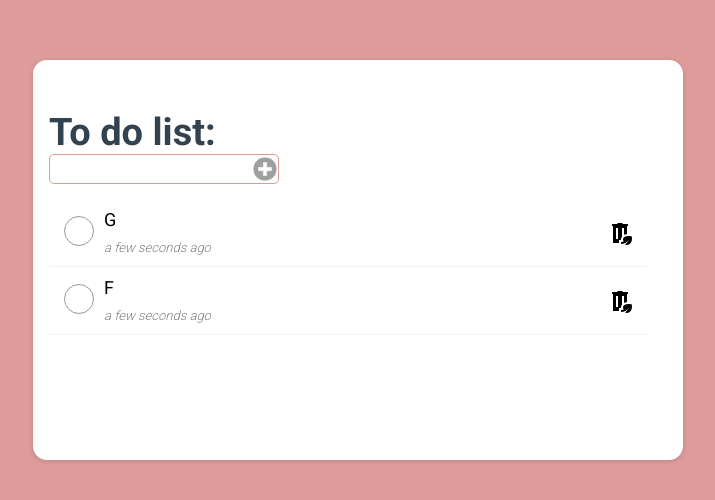
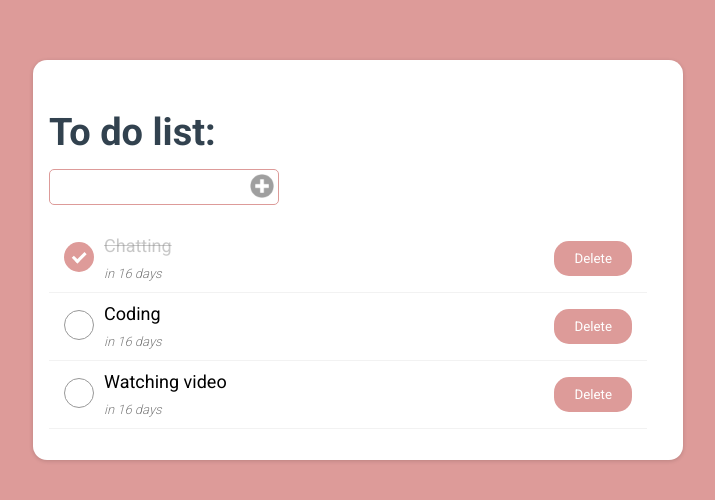
Before and after one commit to thienphamIT1907/TODO-List-PL, a React (Vite) app: page / in a window 1280 px wide. Shown: the part 140-640 px from the top of the page, without its empty margins (282-997 px from the left). Built offline with nearby package versions, Linux system fonts and the light colour scheme; data requests are answered from the project's data file.

Commit message:
Enhance UI

```diff
--- a/src/components/todo/v1/Input/index.jsx
+++ b/src/components/todo/v1/Input/index.jsx
@@ -39,7 +39,7 @@ const Input = () => {
       setTodoList(response);
     }
     setIsFetchingTodoList(false);
-    setIsDisabled(false);
+    setIsDisabled(false); // TODO: Fix this to prevent creat empty todo
     toast("Create new TODO successfully!", {
       type: "success",
     });
--- a/src/components/todo/v1/Input/styles.js
+++ b/src/components/todo/v1/Input/styles.js
@@ -1,14 +1,14 @@
 import styled from "styled-components";
 
 const InputStyled = styled.div`
-  margin-bottom: 15px;
+  margin: 15px 0 20px;
   position: relative;
   width: 230px;
 
   & > input {
     outline: none;
     border: 1px solid #dd9b99;
-    padding: 5px 32px 5px 10px;
+    padding: 8px 32px 8px 10px;
     border-radius: 5px;
     width: 230px;
     font-size: 15px;
@@ -19,8 +19,8 @@ const InputStyled = styled.div`
     width: 24px;
     height: 24px;
     position: absolute;
-    top: 3px;
-    right: 2px;
+    top: 5px;
+    right: 5px;
     cursor: pointer;
     transition: all 0.4s;
     border: none;
--- a/src/components/todo/v1/Item/index.jsx
+++ b/src/components/todo/v1/Item/index.jsx
@@ -41,7 +41,7 @@ const TodoItem = ({ todo, setIsShowConfirm, setSelectingId }) => {
         <p className={`todo-content ${isChecked && "completed"}`}>{title}</p>
         <span>{dayjs(createAt).fromNow()}</span>
       </div>
-      <img src="/src/assets/trash.png" alt="trash" onClick={handleDeleteItem} />
+      <button className="delete-button" onClick={handleDeleteItem}>Delete</button>
     </ItemStyled>
   );
 };
--- a/src/components/todo/v1/Item/styles.js
+++ b/src/components/todo/v1/Item/styles.js
@@ -17,6 +17,7 @@ const ItemStyled = styled.div`
 
   &:hover {
     background: #dd9b992e;
+    border-radius: 12px;
   }
 
   .todo-content {
@@ -43,6 +44,21 @@ const ItemStyled = styled.div`
       font-weight: 300;
     }
   }
+
+  .delete-button {
+    border: none;
+    outline: none;
+    padding: 10px 20px;
+    border-radius: 15px;
+    transition: 0.2s;
+    cursor: pointer;
+    background: #dd9b99;
+    color: white;
+
+    &:hover {
+      background: #b77a79
+    }
+  }
 `;
 
 export default ItemStyled;
--- a/src/components/todo/v1/List/styles.js
+++ b/src/components/todo/v1/List/styles.js
@@ -3,8 +3,17 @@ import styled from "styled-components";
 const ListStyled = styled.div`
   overflow-y: ${({ isShowScrollbar }) =>
     isShowScrollbar === true ? "scroll" : "hidden"};
-  height: 150px;
+  height: 205px;
   position: relative;
+
+  &::-webkit-scrollbar {
+    width: 3px;
+  }
+
+  &::-webkit-scrollbar-thumb {
+    background-color: #de9b99;
+    border-radius: 10px;
+  }
 `;
 
 export default ListStyled;
--- a/src/data/todo.json
+++ b/src/data/todo.json
@@ -1,24 +1,28 @@
 {
   "todos": [
     {
-      "id": "todo-516fad99-bcc5-42e2-a1b0-b3e49c50c3da",
-      "title": "A",
-      "isCompleted": false
+      "id": "todo-952fd748-aeac-48b2-9948-717cd0af27f9",
+      "title": "Sleep",
+      "isCompleted": true,
+      "createAt": "2024-01-01T00:23:45.609Z"
     },
     {
-      "id": "todo-bf6c1de5-7f6c-42e9-b975-01355b5410c1",
-      "title": "E",
-      "isCompleted": false
+      "id": "todo-24bc5de1-ba79-4d02-babf-ee2ab0e823e9",
+      "title": "Watching video",
+      "isCompleted": false,
+      "createAt": "2024-01-01T00:24:07.991Z"
     },
     {
-      "id": "todo-40ff06cf-c23a-4739-85b6-2d250c318470",
-      "title": "F",
-      "isCompleted": false
+      "id": "todo-fbc3a2e9-b562-4fd6-880d-b0806d226f04",
+      "title": "Coding",
+      "isCompleted": false,
+      "createAt": "2024-01-01T00:25:35.390Z"
     },
     {
-      "id": "todo-d81aeb67-f546-4b19-bfcb-56276dea8b24",
-      "title": "G",
-      "isCompleted": false
+      "id": "todo-eb9bb505-f909-4a5e-a340-ee8441171194",
+      "title": "Chatting",
+      "isCompleted": true,
+      "createAt": "2024-01-01T00:26:21.185Z"
     }
   ]
 }
```
